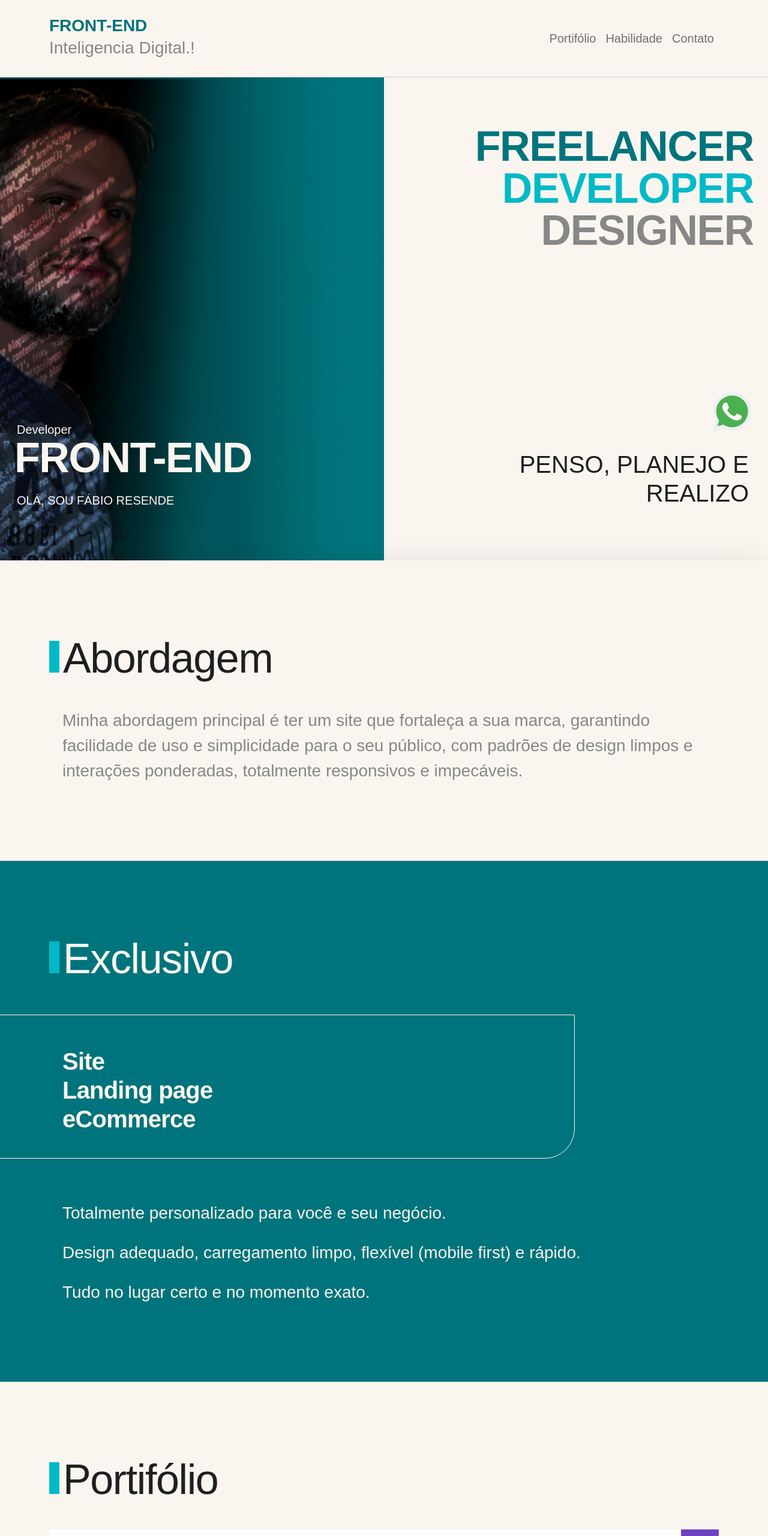
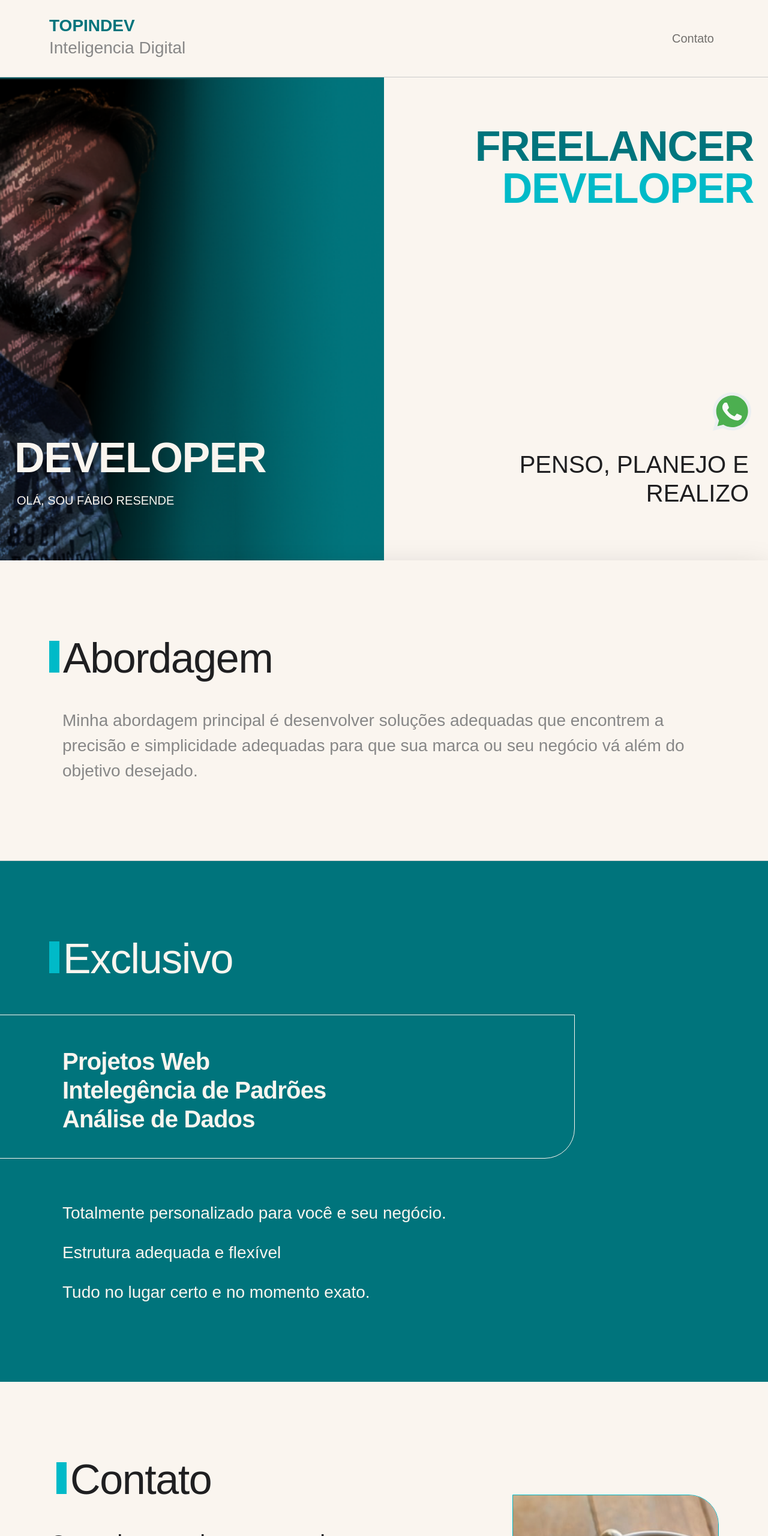
Before and after one commit to FresendeDev/PORTIFOLIO, a website built with webpack: page src/index.html in a window 1280 px wide. Shown: the top 2560 px of the page at 60% size. Built offline with nearby package versions, Linux system fonts and the light colour scheme; files whose address does not match are found by name.

Commit message:
ajustes inteligencia

```diff
--- a/src/index.html
+++ b/src/index.html
@@ -24,6 +24,7 @@
       rel="stylesheet"
       href="../node_modules/bootstrap/dist/css/bootstrap.css"
     /> -->
+    <!-- ***************************** -->
     <link
       rel="stylesheet"
       href="../node_modules/bootstrap/dist/css/bootstrap.css"
@@ -35,9 +36,9 @@
       <nav class="navbar navbar-expand-lg p-defaut">
         <div class="container bg-defaut">
           <div class="div">
-            <a class="navbar-brand fw-bold" href="#">FRONT-END</a>
+            <a class="navbar-brand fw-bold" href="#">TOPINDEV</a>
             <p class="fw-light navbar-brand int" href="#">
-              Inteligencia Digital.!
+              Inteligencia Digital
             </p>
           </div>
 
@@ -57,17 +58,17 @@
             id="navbarNav"
           >
             <ul class="navbar-nav">
-              <li class="nav-item">
+              <!-- <li class="nav-item">
                 <a
                   class="nav-link nav-link__border nav-link__border-t"
                   aria-current="page"
                   href="#portifolio"
                   >Portifólio</a
                 >
-              </li>
-              <li class="nav-item nav-link__border">
+              </li> -->
+              <!-- <li class="nav-item nav-link__border">
                 <a class="nav-link" href="#habilidades">Habilidade</a>
-              </li>
+              </li> -->
               <li class="nav-item">
                 <a class="nav-link" href="#contato">Contato</a>
               </li>
@@ -84,8 +85,8 @@
             class="container d-flex flex-column align-items-start w-flex-l justify-content-end"
           >
             <div class="mb-5r">
-              <h2 class="fs-5 mb-0 t-h2-l">Developer</h2>
-              <h1 class="mb-4">FRONT-END</h1>
+              <!-- <h2 class="fs-5 mb-0 t-h2-l">Developer</h2> -->
+              <h1 class="mb-4">Developer</h1>
               <h6 class="text-uppercase t-h2-l fs-5">Olá, sou Fábio Resende</h6>
             </div>
           </div>
@@ -100,7 +101,7 @@
             <div>
               <h3 class="text-verde h1 mb-0 mt-5r">FREELANCER</h3>
               <h3 class="text-verde-claro h1 mb-0">DEVELOPER</h3>
-              <h3 class="text-cinza2 h1 mb-0">DESIGNER</h3>
+              <!-- <h3 class="text-cinza2 h1 mb-0">DESIGNER</h3> -->
             </div>
             <div class="mb-5r">
               <h6>
@@ -126,10 +127,9 @@
         <div class="container barra-lateral-vc">
           <h3 class="h1 mb-4 mb-lg-5 fw-light">Abordagem</h3>
           <p class="text-cinza2 fs-3">
-            Minha abordagem principal é ter um site que fortaleça a sua marca,
-            garantindo facilidade de uso e simplicidade para o seu público, com
-            padrões de design limpos e interações ponderadas, totalmente
-            responsivos e impecáveis.
+            Minha abordagem principal é desenvolver soluções adequadas que
+            encontrem a precisão e simplicidade adequadas para que sua marca ou
+            seu negócio vá além do objetivo desejado.
           </p>
         </div>
       </section>
@@ -142,22 +142,19 @@
           <h3 class="h1 mb-4 fw-light">Exclusivo</h3>
 
           <h1 class="text-color-bg display-6 ps-22 my-7r fw-bold">
-            Site <br />
-            Landing page<br />
-            eCommerce
+            Projetos Web <br />
+            Intelegência de Padrões<br />
+            Análise de Dados
           </h1>
           <p class="fs-3 mb-4">
             Totalmente personalizado para você e seu negócio.
           </p>
-          <p class="fs-3 mb-4">
-            Design adequado, carregamento limpo, flexível (mobile first) e
-            rápido.
-          </p>
+          <p class="fs-3 mb-4">Estrutura adequada e flexível</p>
           <p class="fs-3">Tudo no lugar certo e no momento exato.</p>
         </div>
       </section>
       <!-- portifolio -->
-      <section id="portifolio" class="grid-porti py-5r py-5r__lg-8r">
+      <!-- <section id="portifolio" class="grid-porti py-5r py-5r__lg-8r">
         <div class="container">
           <div class="barra-lateral-vc">
             <h3 class="h1 mb-5 mb-lg-5 fw-light">Portifólio</h3>
@@ -169,7 +166,7 @@
             class="carousel slide"
             data-bs-ride="carousel"
           >
-            <!-- <div class="carousel-indicators">
+           <div class="carousel-indicators">
               <button
                 type="button"
                 data-bs-target="#carouselPortifolio"
@@ -190,10 +187,10 @@
                 data-bs-slide-to="2"
                 aria-label="Slide 3"
               ></button>
-            </div> -->
+            </div>
 
             <div class="carousel-inner">
-              <!-- essency -->
+              essency
               <div class="carousel-item active" data-bs-interval="5000">
                 <a
                   href="https://ecommerce.webdev.mudedevez.com/"
@@ -205,16 +202,16 @@
                     alt="site ecommerce essency"
                     loading="lazy"
                   />
-                  <!-- <div class="carousel-caption d-none d-md-block">
+                   <div class="carousel-caption d-none d-md-block">
                     <h5>Third slide label</h5>
                     <p>
                       Some representative placeholder content for the third
                       slide.
                     </p>
-                  </div> -->
+                  </div>
                 </a>
               </div>
-              <!-- site recupere tributos -->
+              site recupere tributos
               <div class="carousel-item" data-bs-interval="5000">
                 <a
                   href="https://curso-terapia-holistica.mudedevez.com/terapia/"
@@ -228,15 +225,15 @@
                   />
                 </a>
               </div>
-              <!-- seu site -->
-              <!-- <div class="carousel-item">
+               seu site
+              <div class="carousel-item">
                 <img
                   src="./assets/images/essency3.png"
                   class="d-block w-100"
                   alt="teste 1"
                   loading="lazy"
                 />
-              </div> -->
+              </div>
             </div>
             <button
               class="carousel-control-prev"
@@ -264,9 +261,9 @@
             </button>
           </div>
         </div>
-      </section>
+      </section> -->
       <!-- Habilidades -->
-      <section
+      <!-- <section
         id="habilidades"
         class="grid-hab border-defaut__top border-defaut__bottom py-5r py-5r__lg-8r"
       >
@@ -412,7 +409,7 @@
             </div>
           </div>
         </div>
-      </section>
+      </section> -->
       <!-- contato -->
       <section id="contato" class="grid-cont py-5r py-5r__lg-8r">
         <div class="container">
--- a/src/scss/_main.scss
+++ b/src/scss/_main.scss
@@ -170,7 +170,7 @@ h1 {
 .border-destak {
   border: solid 1px var(--bg);
   height: 220px;
-  width: 80%;
+  width: 95%;
   margin-left: -2px;
   border-radius: 0 0 50px 0;
   margin-top: 6rem;
```
